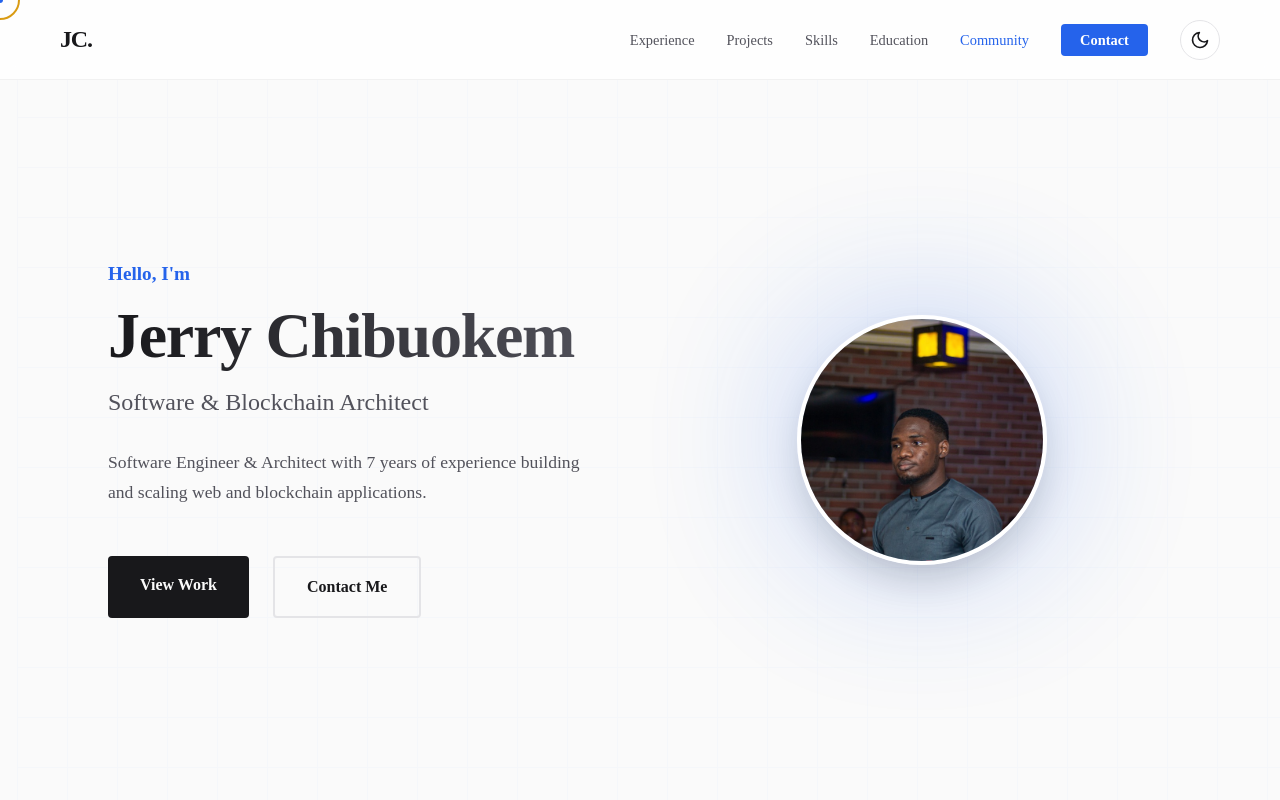
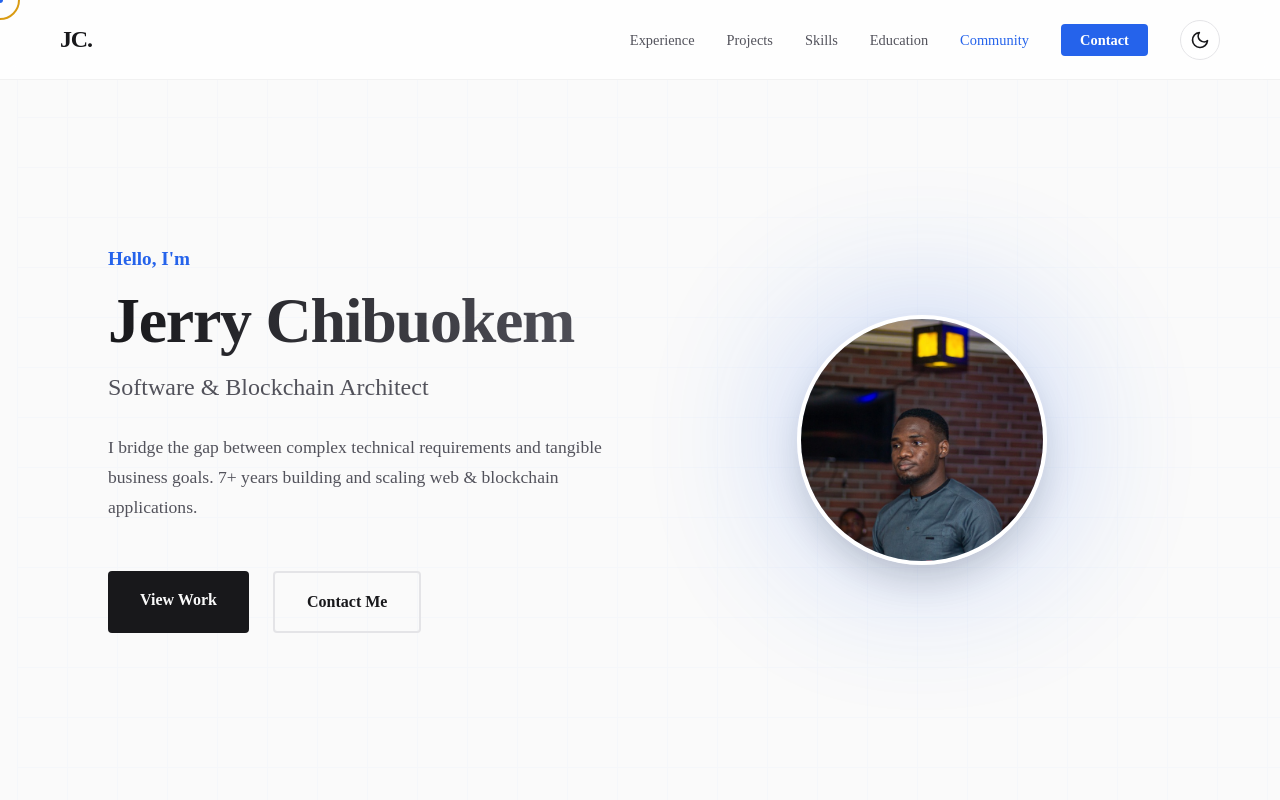
Before and after one commit to jerrybuks/new_portfolio_website, a Next.js app: page / in a window 1280 px wide. Shown: the top 800 px of the page. Built offline with nearby package versions, Linux system fonts and the light colour scheme.

Commit message:
update hero sectio

```diff
--- a/components/Hero.tsx
+++ b/components/Hero.tsx
@@ -41,7 +41,8 @@ export default function Hero() {
                     <h1 className={`${styles.name} animate-fade-up delay-200`}>Jerry Chibuokem</h1>
                     <h3 className={`${styles.title} animate-fade-up delay-300`}>Software & Blockchain Architect</h3>
                     <p className={`${styles.description} animate-fade-up delay-400`}>
-                        Software Engineer & Architect with 7 years of experience building and scaling web and blockchain applications.
+                        I bridge the gap between complex technical requirements and tangible business goals. 7+ years building and scaling web & blockchain applications.
+
                     </p>
                     <div className={`${styles.actions} animate-fade-up delay-500`}>
                         <a
```
